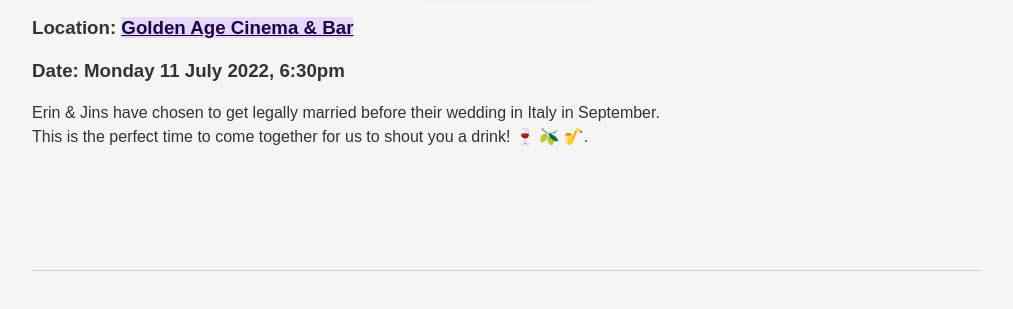
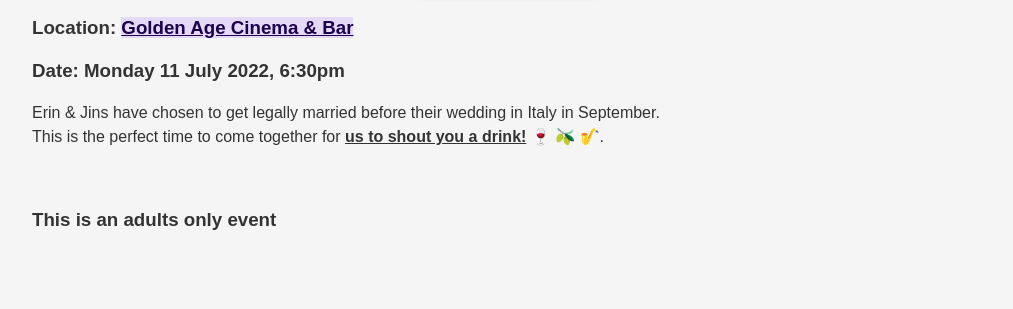
Before and after one commit to mrjk05/kadwood, a website: page index.html in a window 1280 px wide. Shown: the part 1039-1348 px from the top of the page, without its empty margins (133-1146 px from the left). Drawn offline with Linux system fonts and the light colour scheme.

Commit message:
added a no kids statement

```diff
--- a/index.html
+++ b/index.html
@@ -194,11 +194,13 @@
 
       <h3>Location: <a href="https://www.ourgoldenage.com.au">Golden Age Cinema & Bar</a></h3>
       <h3>Date: Monday 11 July 2022, 6:30pm</h3>
+
       <p class="description">
         Erin & Jins have chosen to get legally married before their wedding in Italy in September.
       </br>
-        This is the perfect time to come together for us to shout you a drink! 🍷 🫒 🎷.
+        This is the perfect time to come together for <strong><u>us to shout you a drink!</u></strong> 🍷 🫒 🎷.
       </p>
+      <h3>This is an adults only event</h3>
 
       <hr>
             <!-- load the button js -->
```
Also changed, not shown: 1 other file.
